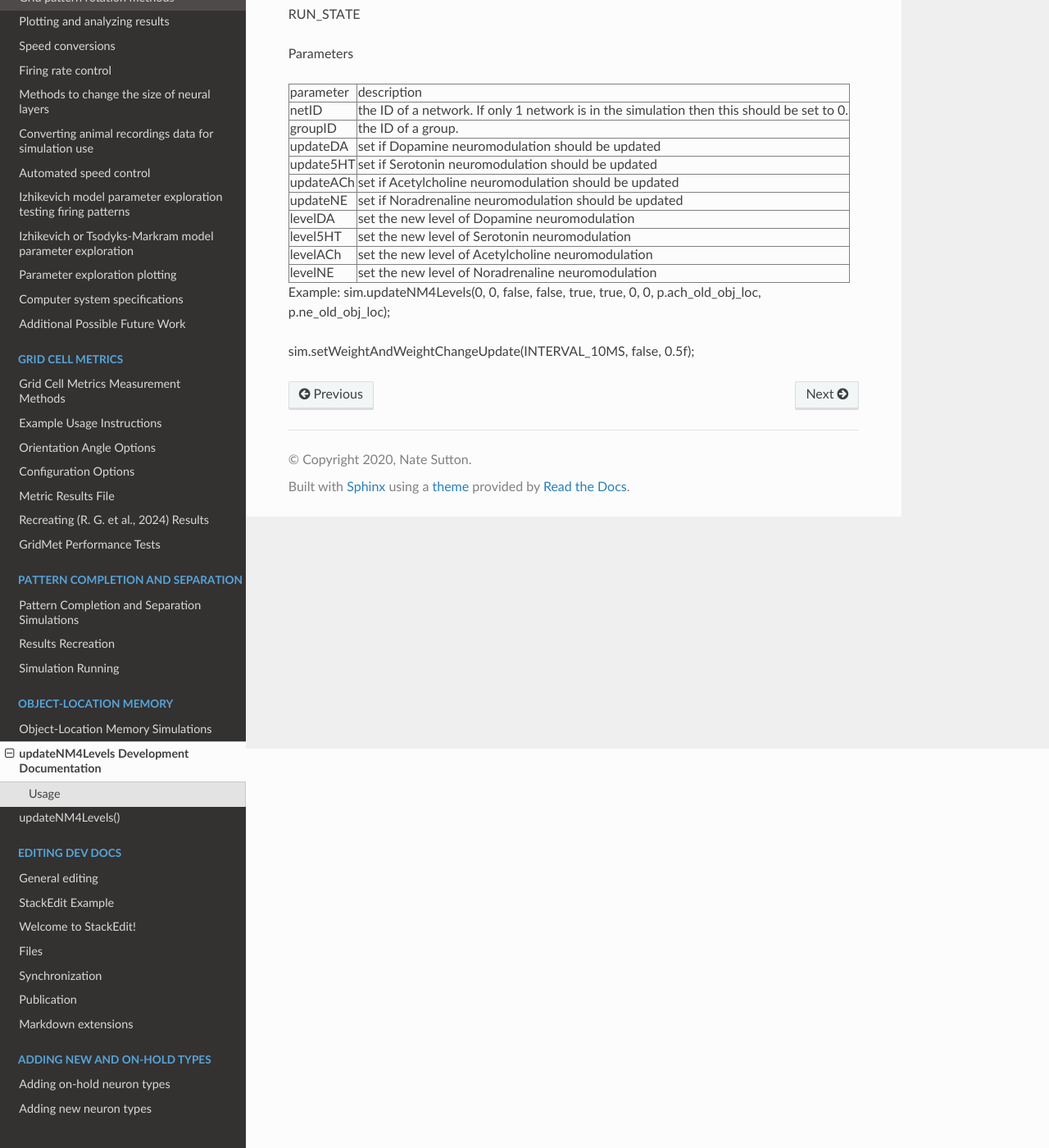
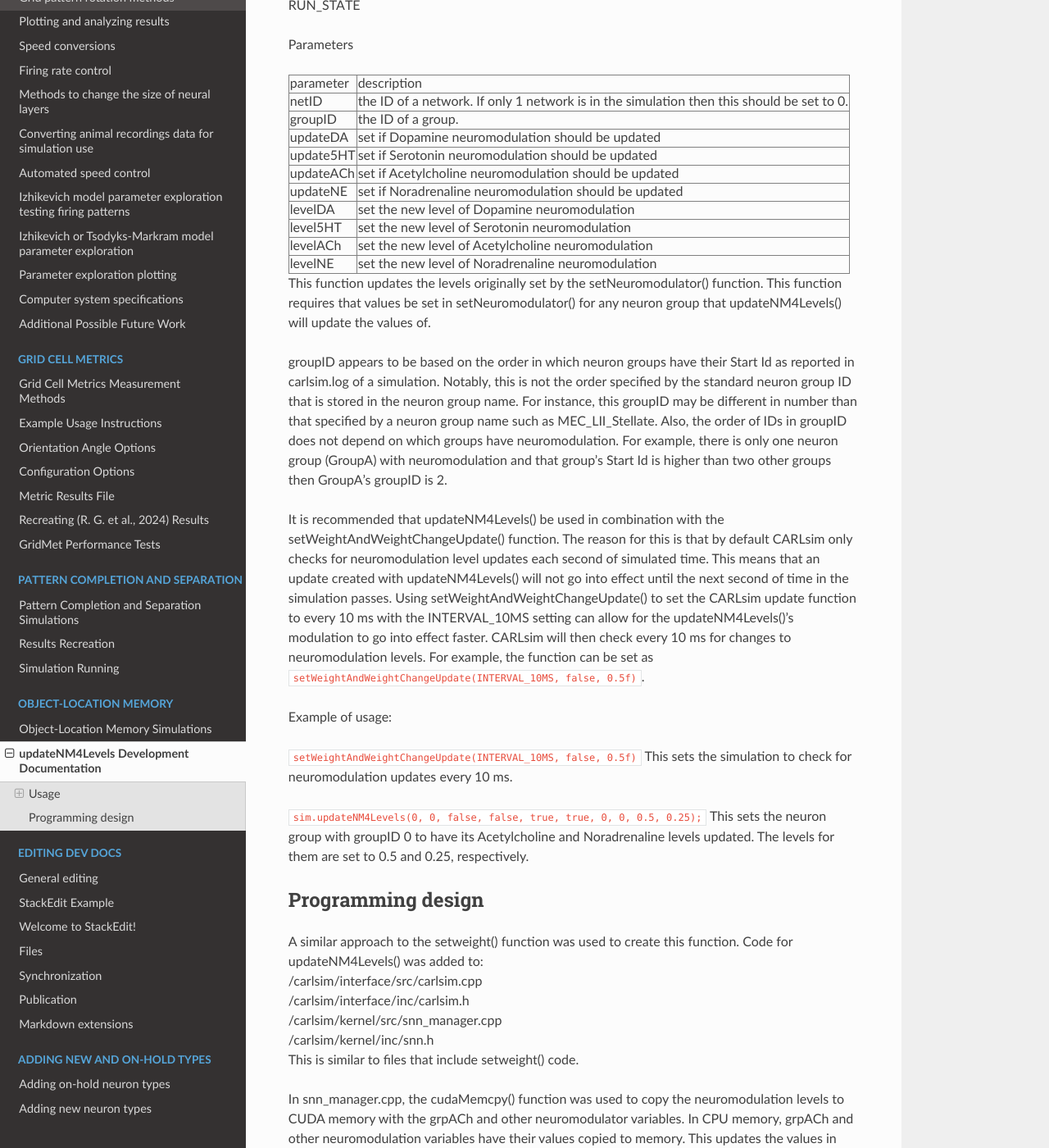
Before and after one commit to Hippocampome-Org/hco_dev_docs, a Sphinx documentation site: the page built from docs/oblomem/updateNM4levels.md, in a window 1280 px wide and 1400 px high, scrolled down 487 px. Shown: the whole window at 82% size. Built offline with Sphinx 7.4.7 and the Read the Docs theme 3.1.0, drawn with Linux system fonts in a browser that asks for light colours; some of the changed text lies outside the part shown.

Commit message:
added updateNM4Levels doc

```diff
--- a/docs/oblomem/updateNM4levels.md
+++ b/docs/oblomem/updateNM4levels.md
@@ -8,7 +8,7 @@ variable could only be altered once per experiment and were set in the configura
 an experiment.
 
 ## Usage
-# updateNM4Levels()
+### updateNM4Levels()
 updateNM4Levels(int netID, int groupID, bool updateDA, bool update5HT, bool updateACh, bool updateNE, float levelDA, float level5HT, float levelACh, float levelNE);
 
 Allowed CARLsim states:
@@ -29,8 +29,25 @@ Parameters
 <tr><td>levelNE</td><td>set the new level of Noradrenaline neuromodulation</td></tr>
 </table>
 
-Example:
-sim.updateNM4Levels(0, 0, false, false, true, true, 0, 0, p.ach_old_obj_loc, p.ne_old_obj_loc);
+This function updates the levels originally set by the setNeuromodulator() function. This function requires that values be set in setNeuromodulator() for any neuron group that updateNM4Levels() will update the values of.
 
+groupID appears to be based on the order in which neuron groups have their Start Id as reported in carlsim.log of a simulation. Notably, this is not the order specified by the standard neuron group ID that is stored in the neuron group name. For instance, this groupID may be different in number than that specified by a neuron group name such as MEC_LII_Stellate. Also, the order of IDs in groupID does not depend on which groups have neuromodulation. For example, there is only one neuron group (GroupA) with neuromodulation and that group's Start Id is higher than two other groups then GroupA's groupID is 2.
 
-sim.setWeightAndWeightChangeUpdate(INTERVAL_10MS, false, 0.5f);
+It is recommended that updateNM4Levels() be used in combination with the setWeightAndWeightChangeUpdate() function. The reason for this is that by default CARLsim only checks for neuromodulation level updates each second of simulated time. This means that an update created with updateNM4Levels() will not go into effect until the next second of time in the simulation passes. Using setWeightAndWeightChangeUpdate() to set the CARLsim update function to every 10 ms with the INTERVAL_10MS setting can allow for the updateNM4Levels()'s modulation to go into effect faster. CARLsim will then check every 10 ms for changes to neuromodulation levels. For example, the function can be set as `setWeightAndWeightChangeUpdate(INTERVAL_10MS, false, 0.5f)`.
+
+Example of usage:
+
+`setWeightAndWeightChangeUpdate(INTERVAL_10MS, false, 0.5f)` This sets the simulation to check for neuromodulation updates every 10 ms.
+
+`sim.updateNM4Levels(0, 0, false, false, true, true, 0, 0, 0.5, 0.25);` This sets the neuron group with groupID 0 to have its Acetylcholine and Noradrenaline levels updated. The levels for them are set to 0.5 and 0.25, respectively.
+
+## Programming design
+
+A similar approach to the setweight() function was used to create this function. Code for updateNM4Levels() was added to:
+<br>/carlsim/interface/src/carlsim.cpp
+<br>/carlsim/interface/inc/carlsim.h
+<br>/carlsim/kernel/src/snn_manager.cpp
+<br>/carlsim/kernel/inc/snn.h
+<br>This is similar to files that include setweight() code.
+
+In snn_manager.cpp, the cudaMemcpy() function was used to copy the neuromodulation levels to CUDA memory with the grpACh and other neuromodulator variables. In CPU memory, grpACh and other neuromodulation variables have their values copied to memory. This updates the values in memory with the runtimeData objects for the neuromodulation levels. The other files that include updateNM4Levels() code are forms of code that allow the function to be accessed and pass data within the simulator.
```
